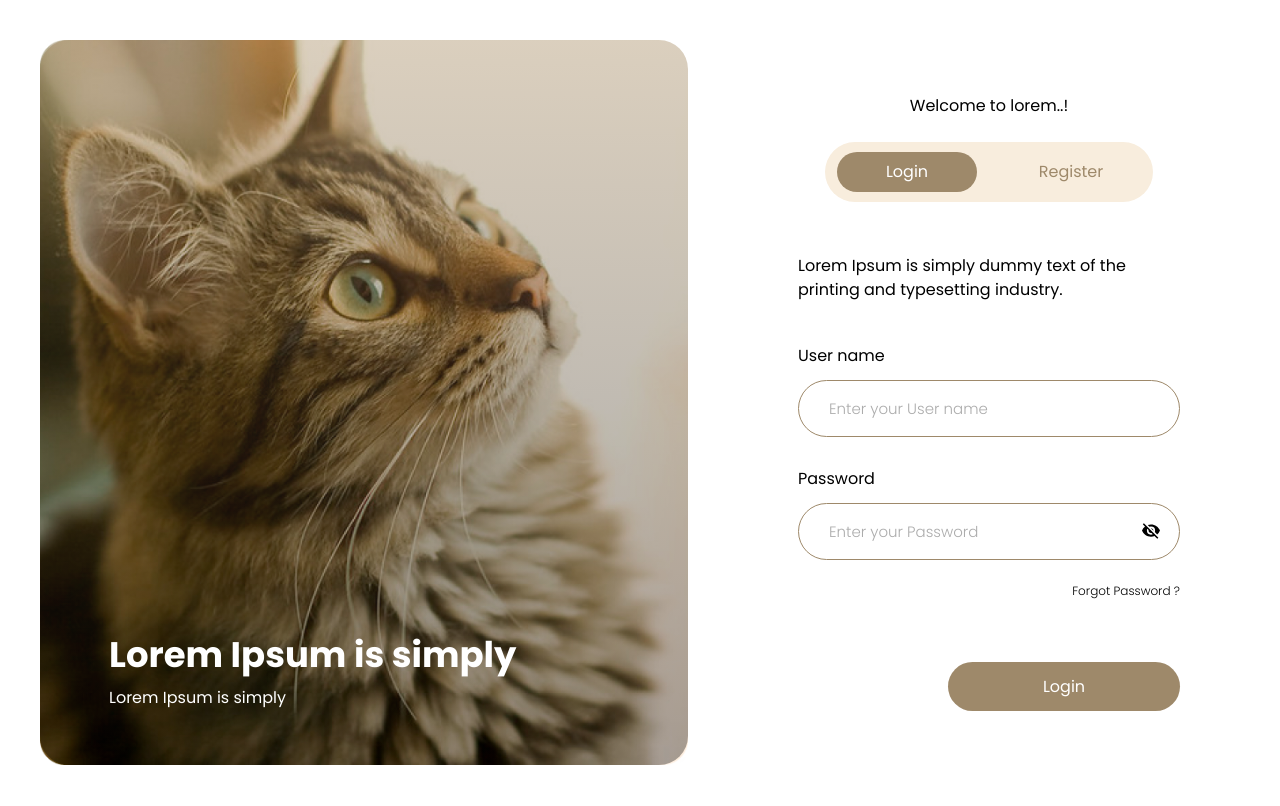
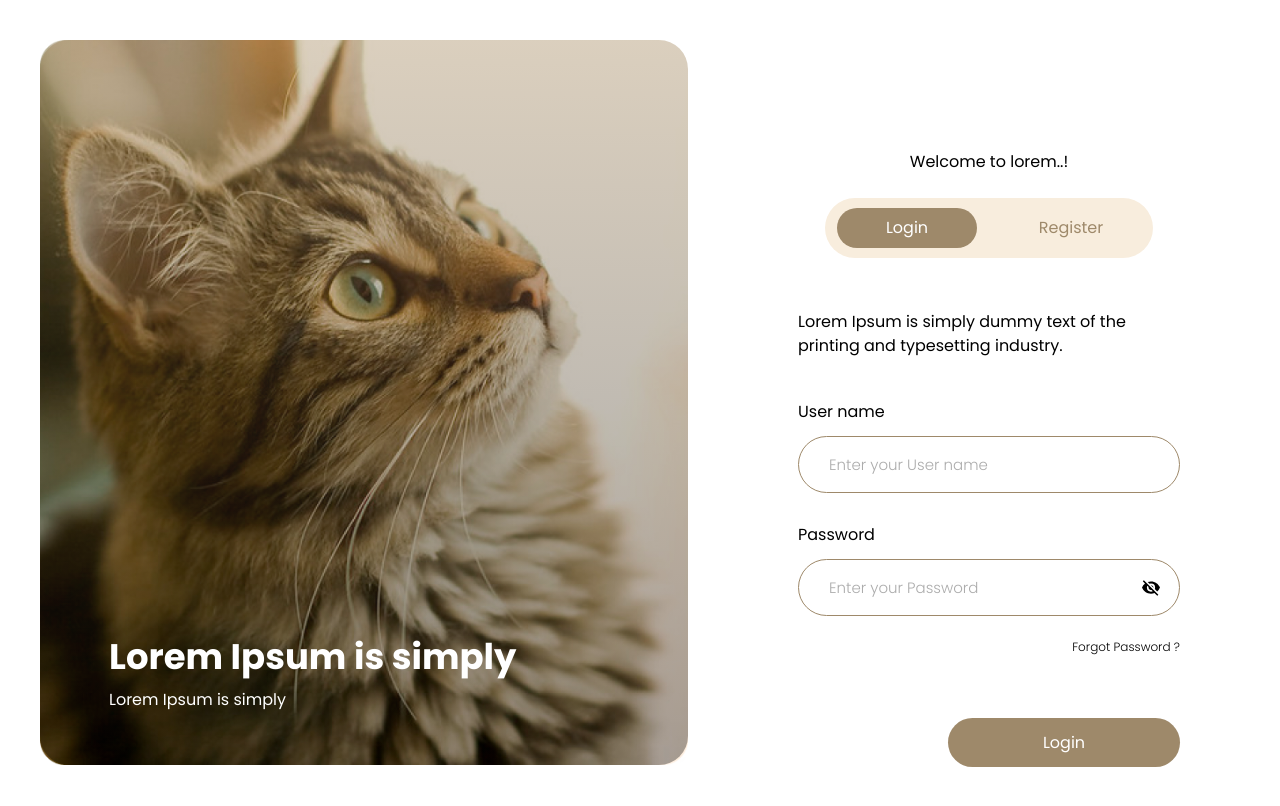
Before and after one commit to AlexandraKuraeva/LZ, a Vue app: page / in a window 1280 px wide. Built offline with nearby package versions, Linux system fonts and the light colour scheme.

Commit message:
made changes to styles App

```diff
--- a/src/App.vue
+++ b/src/App.vue
@@ -67,9 +67,10 @@ const changeItem = (itemName) => {
 .row {
   display: flex;
   justify-content: space-between;
-  align-items: center;
+
   @include breakpoint(w1000) {
     flex-direction: column;
+    align-items: center;
   }
 }
 .left-block {
@@ -86,8 +87,11 @@ const changeItem = (itemName) => {
 .right-block {
   width: 46%;
   padding: 0px 60px;
+  margin-top: 110px;
+
   @include breakpoint(w1200) {
     padding: 0;
+    margin-top: 0;
   }
   @include breakpoint(w1000) {
     width: 100%;
@@ -99,16 +103,16 @@ const changeItem = (itemName) => {
     padding: 0;
   }
 }
-.form {
+/* .form {
   transition: height 0.25s ease-in-out;
 }
 .form:has(.form-content__desc-reg) {
- height: 680px;
+  margin-top: 150px;
 }
 
 .form:has(.form-content__desc-log) {
-  height: 618px;
-}
+  margin-top: 100px;
+} */
 //styles animation start
 .fade-enter-active,
 .fade-leave-active {
--- a/src/assets/styles/main.scss
+++ b/src/assets/styles/main.scss
@@ -5,5 +5,4 @@ body {
 	line-height: 1.5;
 	color: #000;
 	min-width: 375px;
-	overflow: hidden;
 }
```
